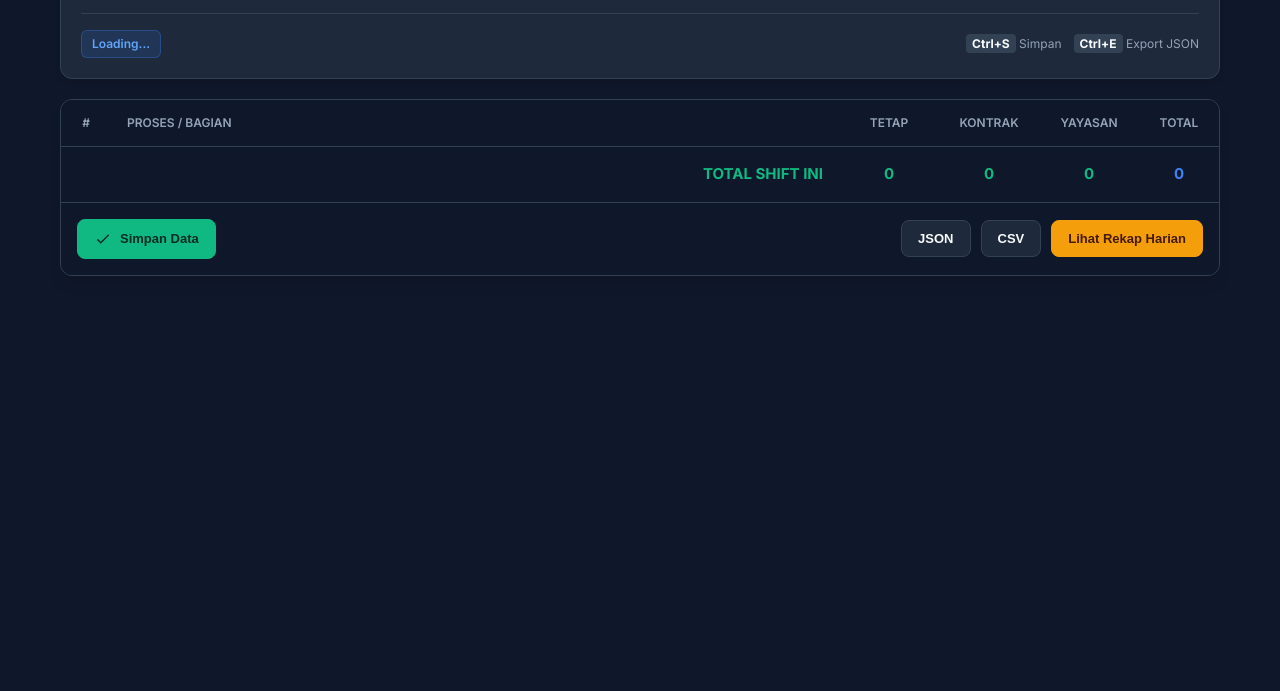
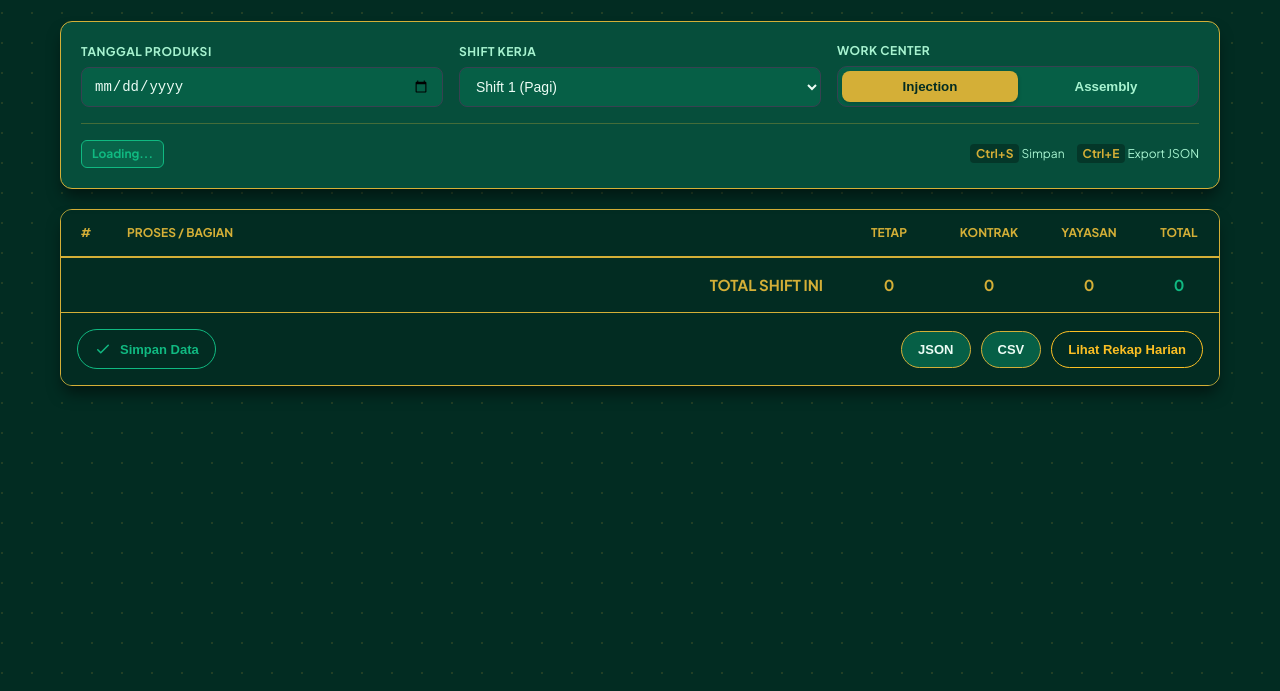
Before and after one commit to diyanwinner/absen-produksi, a plain HTML site: page index.html in a window 1280 px wide. Shown: the part 109-800 px from the top of the page. Drawn offline with Linux system fonts and the light colour scheme; a script that the page names is missing.

Commit message:
Update index.html

```diff
--- a/index.html
+++ b/index.html
@@ -3,154 +3,239 @@
 <head>
   <meta charset="utf-8" />
   <link rel="manifest" href="manifest.webmanifest">
-  <meta name="theme-color" content="#0f172a">
+  <meta name="theme-color" content="#022c22">
   <meta name="viewport" content="width=device-width, initial-scale=1, maximum-scale=1, user-scalable=0" />
-  <title>Absen Produksi Online</title>
+  <title>Absen Produksi (Berkah Edition)</title>
 
   <link rel="preconnect" href="https://fonts.googleapis.com">
   <link rel="preconnect" href="https://fonts.gstatic.com" crossorigin>
-  <link href="https://fonts.googleapis.com/css2?family=Inter:wght@400;500;600;700&display=swap" rel="stylesheet">
+  <link href="https://fonts.googleapis.com/css2?family=Amiri:wght@400;700&family=Plus+Jakarta+Sans:wght@400;500;600;700&display=swap" rel="stylesheet">
 
   <style>
-    :root{
-      --bg:#0f172a; --panel:#1e293b; --border:#334155;
-      --text:#f8fafc; --text-dim:#94a3b8;
-      --primary:#3b82f6; --primary-hover:#2563eb;
-      --success:#10b981; --warn:#f59e0b; --danger:#ef4444;
-      --radius:12px;
+    :root {
+      /* === PALET WARNA ISLAMI (Emerald & Gold) === */
+      --bg-body: #022c22;       /* Hijau Gelap Sekali */
+      --bg-card: #064e3b;       /* Hijau Emerald */
+      --bg-input: #065f46;      /* Hijau Input */
+
+      --text-main: #ecfdf5;     /* Putih Kehijauan */
+      --text-muted: #a7f3d0;    /* Hijau Muda Pucat */
+
+      --gold: #d4af37;          /* EMAS (Primary) */
+      --gold-hover: #b4942b;
+
+      --success: #10b981;
+      --warn: #fbbf24;
+      --danger: #ef4444;
+
+      --border: #d4af37;        /* Border Emas */
+      --radius: 12px;
+      --shadow: 0 10px 15px -3px rgba(0, 0, 0, 0.5);
     }
 
     * { box-sizing:border-box; -webkit-tap-highlight-color:transparent; }
-    body { margin:0; background:var(--bg); color:var(--text); font-family:'Inter', sans-serif; font-size:14px; line-height:1.5; }
+
+    body {
+      margin: 0;
+      background-color: var(--bg-body);
+      /* Pattern Halus */
+      background-image: radial-gradient(circle at 2px 2px, rgba(212, 175, 55, 0.15) 1px, transparent 0);
+      background-size: 30px 30px;
+      color: var(--text-main);
+      font-family: 'Plus Jakarta Sans', sans-serif;
+      font-size: 14px;
+      line-height: 1.5;
+    }
 
     /* Layout Utama */
     .wrap { max-width:1200px; margin:0 auto; padding:20px; }
 
-    /* Header Bar */
+    /* Header Bismillah */
+    .bismillah {
+      font-family: 'Amiri', serif;
+      font-size: 2.2rem;
+      color: var(--gold);
+      text-align: center;
+      margin-bottom: 0.2rem;
+      text-shadow: 0 2px 4px rgba(0,0,0,0.5);
+    }
+
+    .slogan {
+      text-align: center;
+      font-size: 0.9rem;
+      color: var(--text-muted);
+      font-style: italic;
+      margin-bottom: 2rem;
+    }
+
+    /* Header Card */
     .header-card {
-      background:var(--panel); border:1px solid var(--border); border-radius:var(--radius);
-      padding:20px; margin-bottom:20px; box-shadow:0 4px 6px -1px rgba(0,0,0,0.1);
+      background: var(--bg-card);
+      border: 1px solid var(--gold);
+      border-radius: var(--radius);
+      padding: 20px; margin-bottom: 20px;
+      box-shadow: var(--shadow);
+      position: relative;
     }
 
     .controls { display:grid; grid-template-columns:repeat(auto-fit, minmax(160px, 1fr)); gap:16px; align-items:end; }
 
     .form-group { display:flex; flex-direction:column; gap:6px; }
-    .form-group label { font-size:12px; font-weight:600; color:var(--text-dim); text-transform:uppercase; letter-spacing:0.5px; }
+    .form-group label { font-size:12px; font-weight:700; color:var(--text-muted); text-transform:uppercase; letter-spacing:0.5px; }
 
     input, select {
-      background:#020617; border:1px solid var(--border); color:var(--text);
-      padding:10px 12px; border-radius:8px; font-size:14px; width:100%; outline:none;
-      transition:border-color 0.2s;
+      background: var(--bg-input);
+      border: 1px solid #374151;
+      color: var(--text-main);
+      padding: 10px 12px; border-radius: 8px; font-size: 14px; width: 100%; outline: none;
+      transition: border-color 0.2s;
     }
-    input:focus, select:focus { border-color:var(--primary); }
+    input:focus, select:focus { border-color: var(--gold); box-shadow: 0 0 0 2px rgba(212, 175, 55, 0.2); }
 
     /* Tabs Work Center */
-    .tabs { background:#020617; padding:4px; border-radius:10px; border:1px solid var(--border); display:flex; }
+    .tabs {
+      background: var(--bg-input);
+      padding: 4px; border-radius: 10px;
+      border: 1px solid #374151;
+      display: flex;
+    }
     .tab {
-      flex:1; border:none; background:transparent; color:var(--text-dim);
-      padding:8px; border-radius:8px; font-weight:500; cursor:pointer; transition:0.2s;
+      flex: 1; border: none; background: transparent; color: var(--text-muted);
+      padding: 8px; border-radius: 8px; font-weight: 600; cursor: pointer; transition: 0.2s;
     }
-    .tab.active { background:var(--panel); color:var(--primary); box-shadow:0 2px 4px rgba(0,0,0,0.2); font-weight:700; }
+    .tab.active {
+      background: var(--gold);
+      color: #022c22;
+      box-shadow: 0 2px 4px rgba(0,0,0,0.2);
+      font-weight: 800;
+    }
 
     /* Badge Info */
-    .info-bar { margin-top:16px; display:flex; justify-content:space-between; align-items:center; border-top:1px solid var(--border); padding-top:16px; flex-wrap:wrap; gap:10px; }
-    .badge { background:rgba(59,130,246,0.15); color:#60a5fa; padding:4px 10px; border-radius:6px; font-size:12px; font-weight:600; border:1px solid rgba(59,130,246,0.3); }
-    .shortcuts { font-size:12px; color:var(--text-dim); display:flex; gap:12px; }
-    .shortcuts b { color:var(--text); background:#334155; padding:2px 6px; border-radius:4px; }
+    .info-bar {
+      margin-top: 16px; display: flex; justify-content: space-between; align-items: center;
+      border-top: 1px solid rgba(212, 175, 55, 0.3); padding-top: 16px; flex-wrap: wrap; gap: 10px;
+    }
+    .badge {
+      background: rgba(16, 185, 129, 0.2); color: var(--success);
+      padding: 4px 10px; border-radius: 6px; font-size: 12px; font-weight: 700;
+      border: 1px solid var(--success);
+    }
+    .shortcuts { font-size: 12px; color: var(--text-muted); display: flex; gap: 12px; }
+    .shortcuts b { color: var(--gold); background: rgba(0,0,0,0.3); padding: 2px 6px; border-radius: 4px; }
 
     /* Grid Table Container */
     .grid-card {
-      background:var(--panel); border:1px solid var(--border); border-radius:var(--radius);
-      overflow:hidden; box-shadow:0 10px 15px -3px rgba(0,0,0,0.1);
+      background: var(--bg-card);
+      border: 1px solid var(--gold);
+      border-radius: var(--radius);
+      overflow: hidden;
+      box-shadow: var(--shadow);
     }
 
-    .table-wrap { overflow-x:auto; }
-    table { width:100%; border-collapse:collapse; min-width:600px; }
+    .table-wrap { overflow-x: auto; }
+    table { width: 100%; border-collapse: collapse; min-width: 600px; }
 
     th {
-      background:#0f172a; color:var(--text-dim); font-weight:600; font-size:12px;
-      text-transform:uppercase; text-align:left; padding:14px 16px;
-      border-bottom:1px solid var(--border);
+      background: #022c22; color: var(--gold);
+      font-weight: 700; font-size: 12px;
+      text-transform: uppercase; text-align: left; padding: 14px 16px;
+      border-bottom: 2px solid var(--gold);
     }
-    td { padding:10px 16px; border-bottom:1px solid var(--border); vertical-align:middle; }
-    tr:last-child td { border-bottom:none; }
-    tr:hover td { background:rgba(255,255,255,0.02); }
+    td { padding: 10px 16px; border-bottom: 1px solid rgba(255,255,255,0.1); vertical-align: middle; }
+    tr:last-child td { border-bottom: none; }
+    tr:hover td { background: rgba(212, 175, 55, 0.05); }
 
     /* Input Cells */
     input.cell {
-      background:#0f172a; border:1px solid var(--border); text-align:center;
-      font-weight:600; color:var(--text); width:100%; max-width:80px;
+      background: rgba(0,0,0,0.2);
+      border: 1px solid transparent;
+      text-align: center;
+      font-weight: 700; color: var(--gold); width: 100%; max-width: 80px;
     }
-    input.cell:focus { border-color:var(--primary); background:#1e293b; }
+    input.cell:focus {
+      border-color: var(--gold);
+      background: var(--bg-input);
+      color: var(--text-main);
+    }
 
-    .process-name { font-weight:500; color:var(--text); }
-    .total-cell { font-weight:700; color:var(--primary); text-align:center; }
+    .process-name { font-weight: 600; color: var(--text-main); }
+    .total-cell { font-weight: 800; color: var(--success); text-align: center; font-size: 1.1em; }
 
     /* Footer Totals */
-    tfoot tr { background:#0f172a; font-weight:700; }
-    tfoot td { color:var(--success); text-align:center; padding:16px; font-size:15px; }
-    tfoot td:first-child { text-align:right; color:var(--text-dim); }
+    tfoot tr { background: #022c22; font-weight: 700; }
+    tfoot td { color: var(--gold); text-align: center; padding: 16px; font-size: 15px; border-top: 2px solid var(--gold); }
+    tfoot td:first-child { text-align: right; color: var(--text-muted); }
 
     /* Action Bar */
     .actions {
-      padding:16px; background:#0f172a; border-top:1px solid var(--border);
-      display:flex; gap:10px; flex-wrap:wrap; align-items:center;
+      padding: 16px; background: #022c22; border-top: 1px solid var(--gold);
+      display: flex; gap: 10px; flex-wrap: wrap; align-items: center;
     }
 
     .btn {
-      display:inline-flex; align-items:center; justify-content:center; gap:8px;
-      background:var(--panel); border:1px solid var(--border); color:var(--text);
-      padding:10px 16px; border-radius:8px; font-weight:600; cursor:pointer;
-      transition:all 0.2s; font-size:13px;
+      display: inline-flex; align-items: center; justify-content: center; gap: 8px;
+      background: var(--bg-input); border: 1px solid var(--gold); color: var(--text-main);
+      padding: 10px 16px; border-radius: 50px; font-weight: 600; cursor: pointer;
+      transition: all 0.2s; font-size: 13px;
     }
-    .btn:hover { background:#334155; transform:translateY(-1px); }
-    .btn:active { transform:translateY(0); }
+    .btn:hover { background: var(--gold); color: #022c22; transform: translateY(-1px); }
+    .btn:active { transform: translateY(0); }
 
-    .btn.primary { background:var(--primary); border-color:var(--primary); color:white; }
-    .btn.primary:hover { background:var(--primary-hover); }
+    .btn.primary {
+      background: linear-gradient(to bottom, #d4af37, #b4942b);
+      border: none; color: #022c22;
+      box-shadow: 0 4px 10px rgba(212, 175, 55, 0.3);
+    }
+    .btn.primary:hover { filter: brightness(1.1); }
 
-    .btn.success { background:var(--success); border-color:var(--success); color:#022c22; }
-    .btn.warn { background:var(--warn); border-color:var(--warn); color:#451a03; }
+    .btn.success { border-color: var(--success); color: var(--success); background: transparent; }
+    .btn.success:hover { background: var(--success); color: #022c22; }
+
+    .btn.warn { border-color: var(--warn); color: var(--warn); background: transparent; }
+    .btn.warn:hover { background: var(--warn); color: #451a03; }
 
     /* Rekap Section */
-    #rekapWrap { margin-top:30px; border-color:var(--warn); }
+    #rekapWrap { margin-top: 30px; border-color: var(--warn); box-shadow: 0 0 20px rgba(251, 191, 36, 0.1); }
     .rekap-header {
-      background:rgba(245,158,11,0.1); color:var(--warn); padding:12px 16px;
-      font-weight:700; display:flex; justify-content:space-between; align-items:center;
-      border-bottom:1px solid var(--border);
+      background: rgba(251, 191, 36, 0.1); color: var(--warn); padding: 12px 16px;
+      font-weight: 700; display: flex; justify-content: space-between; align-items: center;
+      border-bottom: 1px solid var(--warn);
     }
 
     /* Shift Pills */
-    .shift-status { display:flex; gap:8px; }
+    .shift-status { display: flex; gap: 8px; }
     .pill {
-      font-size:11px; padding:2px 8px; border-radius:10px; border:1px solid var(--border);
-      background:#0f172a; opacity:0.5;
+      font-size: 11px; padding: 2px 8px; border-radius: 10px; border: 1px solid var(--text-muted);
+      background: transparent; opacity: 0.7; color: var(--text-muted);
     }
-    .pill.filled { opacity:1; border-color:var(--success); color:var(--success); }
-    .pill.empty { opacity:1; border-color:var(--danger); color:var(--danger); }
+    .pill.filled { opacity: 1; border-color: var(--success); color: var(--success); font-weight: bold; background: rgba(16, 185, 129, 0.1); }
+    .pill.empty { opacity: 1; border-color: var(--danger); color: var(--danger); }
 
     /* Toast */
     #updateToast {
-      position:fixed; bottom:24px; left:50%; transform:translateX(-50%);
-      background:var(--panel); border:1px solid var(--primary); padding:12px 20px;
-      border-radius:50px; box-shadow:0 10px 30px rgba(0,0,0,0.5);
-      display:none; align-items:center; gap:12px; z-index:999;
+      position: fixed; bottom: 24px; left: 50%; transform: translateX(-50%);
+      background: var(--bg-card); border: 1px solid var(--gold); padding: 12px 20px;
+      border-radius: 50px; box-shadow: 0 10px 30px rgba(0,0,0,0.5);
+      display: none; align-items: center; gap: 12px; z-index: 999; color: var(--gold);
     }
-    #btnReload { background:var(--primary); border:none; color:white; padding:6px 12px; border-radius:20px; cursor:pointer; font-size:12px; font-weight:700; }
+    #btnReload { background: var(--gold); border: none; color: #022c22; padding: 6px 12px; border-radius: 20px; cursor: pointer; font-size: 12px; font-weight: 700; }
 
-    @media (max-width:600px) {
-      .wrap { padding:12px; }
-      .header-card, .grid-card { padding:0; border-radius:0; border-left:0; border-right:0; }
-      .header-card { padding:16px; border-radius:12px; border:1px solid var(--border); }
-      .shortcuts { display:none; }
-      th, td { padding:10px; font-size:13px; }
-      input.cell { max-width:60px; padding:8px 4px; }
+    @media (max-width: 600px) {
+      .wrap { padding: 12px; }
+      .header-card, .grid-card { padding: 0; border-radius: 0; border-left: 0; border-right: 0; }
+      .header-card { padding: 16px; border-radius: 12px; border: 1px solid var(--gold); }
+      .shortcuts { display: none; }
+      th, td { padding: 10px; font-size: 13px; }
+      input.cell { max-width: 60px; padding: 8px 4px; }
     }
   </style>
 </head>
 <body>
 
 <div class="wrap">
+  <div class="bismillah">بسم الله الرحمن الرحيم</div>
+  <div class="slogan">"Insya Allah Memudahkan Pekerjaan & Rezeki Lancar"</div>
+
   <div class="header-card">
     <div class="controls">
       <div class="form-group">
@@ -204,7 +289,7 @@
             <td id="totTetap">0</td>
             <td id="totKontrak">0</td>
             <td id="totYayasan">0</td>
-            <td id="totAll" style="color:var(--primary)">0</td>
+            <td id="totAll" style="color:var(--success); font-weight:800;">0</td>
           </tr>
         </tfoot>
       </table>
@@ -255,7 +340,7 @@
     </div>
 
     <div class="actions">
-      <span style="font-size:12px; color:var(--text-dim);" id="rekapTitle"></span>
+      <span style="font-size:12px; color:var(--text-muted);" id="rekapTitle"></span>
       <div style="flex:1"></div>
       <button class="btn" id="btnRekapCSV">Download Rekap CSV</button>
       <button class="btn" onclick="document.getElementById('rekapWrap').style.display='none'">Tutup</button>
@@ -379,7 +464,7 @@
       const val = k => (r[k] ? r[k] : '');
       const tr = document.createElement('tr');
       tr.innerHTML = `
-        <td style="text-align:center; color:var(--text-dim);">${idx + 1}</td>
+        <td style="text-align:center; color:var(--text-muted);">${idx + 1}</td>
         <td class="process-name">${escapeHTML(r.name)}</td>
         <td style="text-align:center;"><input type="number" class="cell" data-i="${idx}" data-k="tetap" value="${val('tetap')}" placeholder="-"></td>
         <td style="text-align:center;"><input type="number" class="cell" data-i="${idx}" data-k="kontrak" value="${val('kontrak')}" placeholder="-"></td>
@@ -408,7 +493,7 @@
     btn.innerHTML = 'Menyimpan...';
     try{
       await upsertAttendance($tgl.value, $shift.value, CENTER, ROWS);
-      toast('Data Berhasil Disimpan! ✅');
+      toast('Alhamdulillah Data Tersimpan! ✅');
     }catch(e){
       console.error(e);
       alert('Gagal menyimpan ke server');
```
